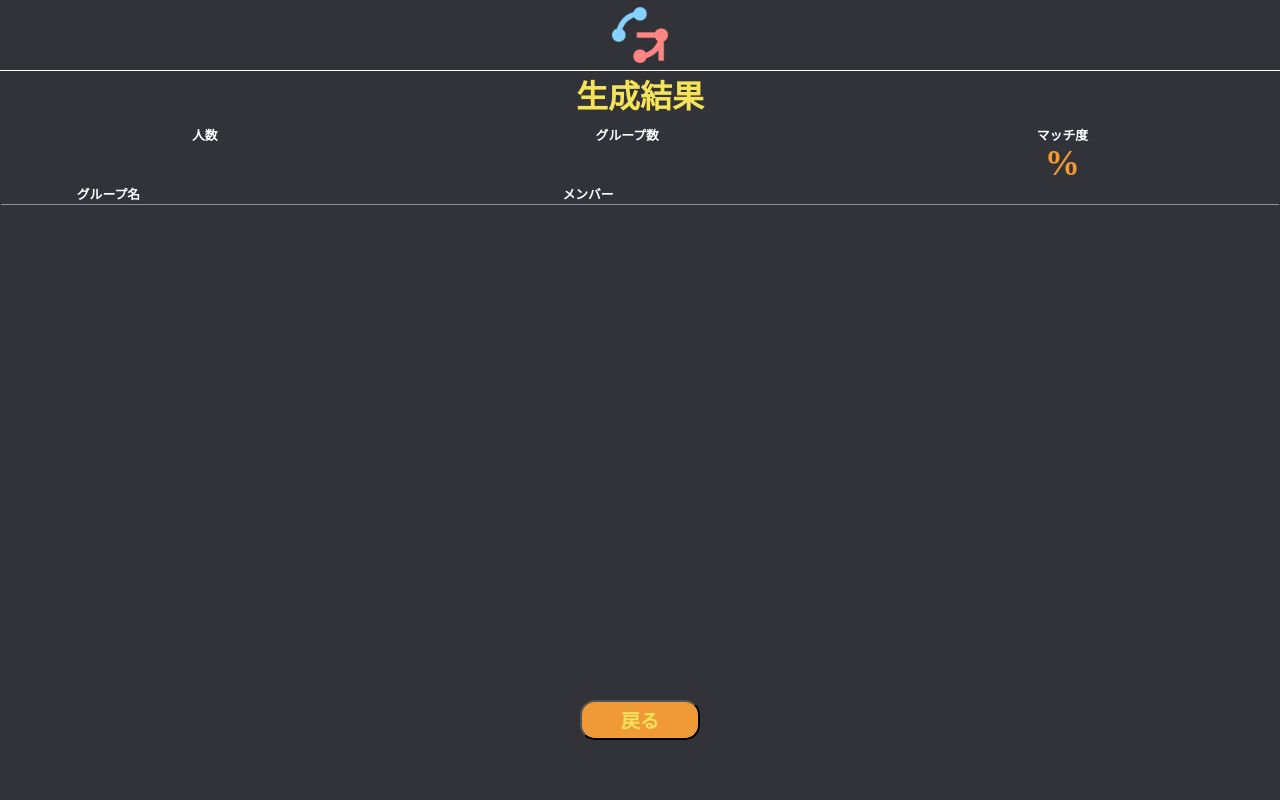
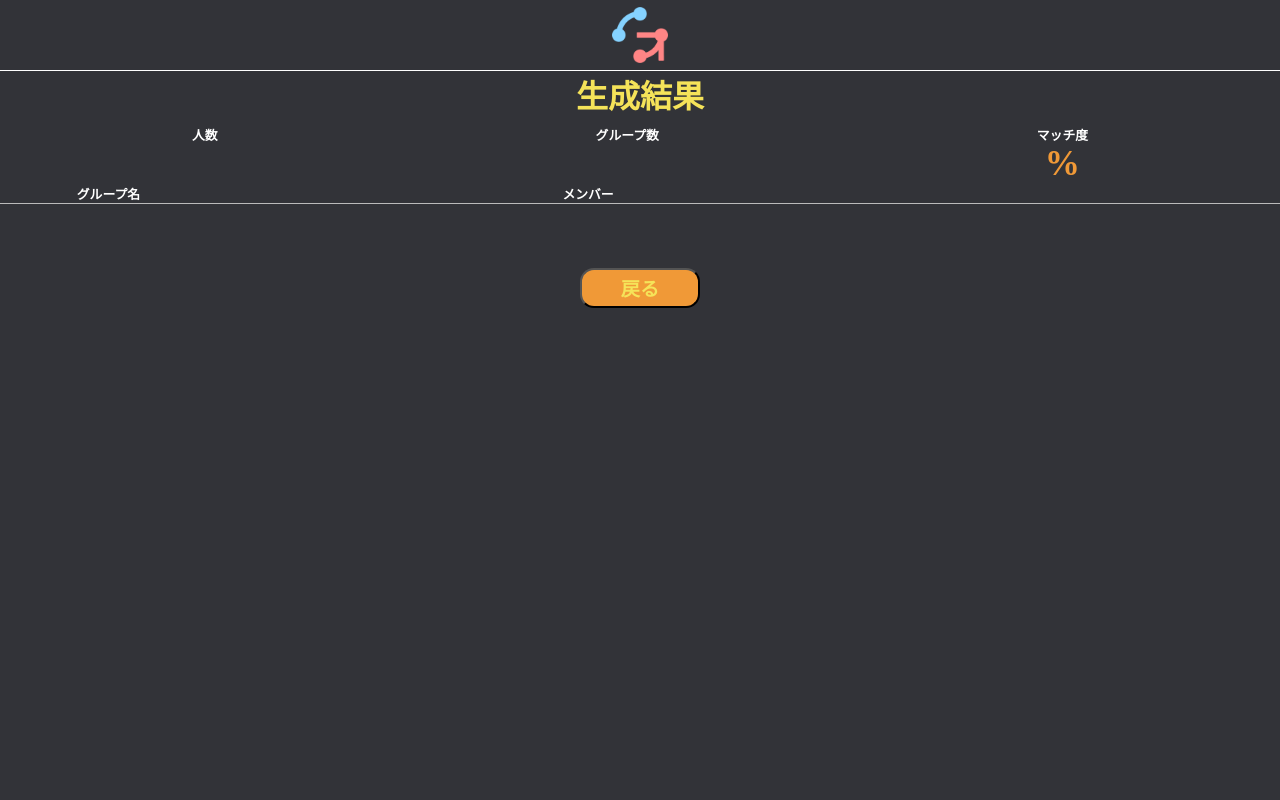
Before and after one commit to ritsuki-i/hatothon-app, a Flask app: template templates/result.html in a window 1280 px wide. Run offline with Flask 3, Linux system fonts and the light colour scheme; the template is opened without the code that fills it, so the values that code supplies are empty.

Commit message:
レスポンシブ対応が要らなかった部分を削除し、全体的にコードフォーマットしました。

```diff
--- a/static/css/how-to-use.css
+++ b/static/css/how-to-use.css
@@ -3,8 +3,8 @@ body {
   position: absolute;
   background-color: #202020;
   color: #fff;
-    font-family: 'DotGothic16', sans-serif;
-    font-family: 'Kiwi Maru', serif;
+  font-family: "DotGothic16", sans-serif;
+  font-family: "Kiwi Maru", serif;
 }
 
 .main {
--- a/static/css/result.css
+++ b/static/css/result.css
@@ -1,27 +1,27 @@
-.container
+/* .container
 {
     width:80%;
     max-width: 800px;
+} */
+
+.wrapper {
+  display: flex;
+  flex-wrap: wrap;
+  width: 100%;
+  margin: 0 auto;
+  margin-bottom: 3%;
+  /* justify-content: space-evenly; */
 }
 
-.wrapper
-{
+/* .wrapper div{
+    width: 30%;
+    height: 125px;
     display: flex;
-    flex-wrap: wrap;
-    width:100%;
+    flex-direction: column;
     margin: 0 auto;
-    margin-bottom: 3%;
-}
+} */
 
-.wrapper div{
-    /* width: 30%; */
-    /* height: 125px; */
-    /* display: flex; */
-    /* flex-direction: column; */
-    /* margin: 0 auto; */
-}
-
-.wrapper div p{
+/* .wrapper div p{
     text-align: center;
 }
 
@@ -36,10 +36,9 @@
     color:orange;
     font-weight: 600;
     font-size: 45px;
-}
+} */
 
-#member_name
-{
+#member_name {
   /* display: flex; */
   /* flex-direction: column;
     justify-content: space-between; */
@@ -49,27 +48,26 @@
   /* margin-right: 10%; */
 }
 
-.group-wrapper
-{
+.group-wrapper {
   display: flex;
   background-color: #f09937;
 }
 
-.name-wrapper{
+/* .name-wrapper{
     width: 50%;
     display: flex;
     margin-left: 3%;
-}
+} */
 
-img.mbti_img{
+img.mbti_img {
   width: 8vh;
   border-radius: 50%;
   position: relative;
 }
 
-.mbti-wrapper {
+/* .mbti-wrapper {
     display: flex;
-}
+} */
 
 body {
   background-color: #323338;
@@ -85,6 +83,9 @@ input {
 
 .number {
   text-align: center;
+  overflow-y: scroll;
+  /* このheightで表示の高さを変更する */
+  height: 100%;
 }
 
 .result {
@@ -146,9 +147,9 @@ input {
 }
 
 hr {
-    margin: 0.05%;
-    height: 0.3px;
-    background-color: #929292;
+  margin: 0;
+  height: 1px;
+  background-color: #bbbbbb;
   border: none;
 }
 
@@ -163,7 +164,6 @@ input {
 }
 
 #fix_component {
-    position: fixed;
   background-color: #323338;
   width: 100vw;
   margin-top: 0;
@@ -173,38 +173,6 @@ input {
 
 button {
   margin: 10%;
-}
-
-.number {
-    overflow: auto;
-}
-
-.group_result {
-    padding-top: 24.9vh;
-}
-
-@media screen and (max-width: 430px){
-    .group_result {
-        padding-top: 24.9vh;
-    }
-}
-
-@media screen and (max-width: 414px){
-    .group_result {
-        padding-top: 25.6vh;
-    }
-}
-
-@media screen and (max-width: 390px){
-    .group_result {
-        padding-top: 26.6vh;
-    }
-}
-
-@media screen and (max-width: 375px){
-    .group_result {
-        padding-top: 31.6vh;
-    }
 }
 
 .member-wrapper {
@@ -231,22 +199,34 @@ button {
   position: relative;
 }
 
-.group_name{
+.group_name {
   height: 20%;
 }
 
 #go-back {
-    margin: auto;
+  margin-top: 5%;
+  margin-bottom: 10%;
   background-color: #f09937;
   color: #f5e359;
-    border-radius: 15px;
+  border-radius: 14px;
   font-size: 120%;
   height: 40px;
   width: 120px;
   font-weight: bold;
-    position: fixed;
-    top: 80vh;
+  /* position: fixed;
+  top: max-height;
   bottom: 0;
   left: 0;
-    right: 0;
+  right: 0; */
 }
+
+/* html {
+    height: 100%;
+} */
+
+body {
+  display: flex;
+  flex-direction: column;
+  height: 100vh;
+  position: relative;
+}
--- a/templates/result.html
+++ b/templates/result.html
@@ -1,12 +1,21 @@
-{% extends "base.html" %}
-{% block content %}
-<link rel="stylesheet" href="{{ url_for('static', filename='css/result.css') }}">
+{% extends "base.html" %} {% block content %}
+<link
+  rel="stylesheet"
+  href="{{ url_for('static', filename='css/result.css') }}"
+/>
 <body>
   <div id="fix_component">
     <div class="header">
       <div class="header1">
-            <div class="icon-holder"><a href="{{ url_for('index') }}"><img src="{{ url_for('static', filename='images/logo.png') }}" alt="ロゴ画像"
-                    class="header-icon1" id="LogoImg"></a></div>
+        <div class="icon-holder">
+          <a href="{{ url_for('index') }}"
+            ><img
+              src="{{ url_for('static', filename='images/logo.png') }}"
+              alt="ロゴ画像"
+              class="header-icon1"
+              id="LogoImg"
+          /></a>
+        </div>
       </div>
     </div>
     <div class="result">生成結果</div>
@@ -28,29 +37,35 @@
       <div class="white_text" id="group_text">グループ名</div>
       <div class="white_text" id="member_text">メンバー</div>
     </div>
-        <hr>
+    <hr />
   </div>
-    <div class="group_result">
   <div class="number">
     {% for group_name in groups_name %}
     <div class="group-wrapper">
-                <input type="text" class="group_name" placeholder="グループ名" maxlength="6">
+      <input
+        type="text"
+        class="group_name"
+        placeholder="グループ名"
+        maxlength="6"
+      />
       <div class="wrapper">
         {% for name in group_name %}
         <div class="member-wrapper">
           <div id="member_mbti">
-                                    <img class="mbti_img" src="{{ mbti_dic[name[1]] }}" alt="">
+            <img class="mbti_img" src="{{ mbti_dic[name[1]] }}" alt="" />
             <div id="member_name">{{ name[0] }}</div>
           </div>
         </div>
         {% endfor %}
       </div>
     </div>
-            <hr>
+    <hr />
     {% endfor %}
-        </div>
     <button type="button" id="go-back">戻る</button>
   </div>
-    <script type="text/javascript" src="{{ url_for('static', filename='js/result.js') }}"></script>
+  <script
+    type="text/javascript"
+    src="{{ url_for('static', filename='js/result.js') }}"
+  ></script>
 </body>
 {% endblock %}
```
Also changed, not shown: static/css/home.css (+6 -6 lines), static/css/member.css (+20 -18 lines), static/js/member.js (+33 -38 lines), static/css/header.css (indentation only). Lines whose indentation alone changed are shown as unchanged.
